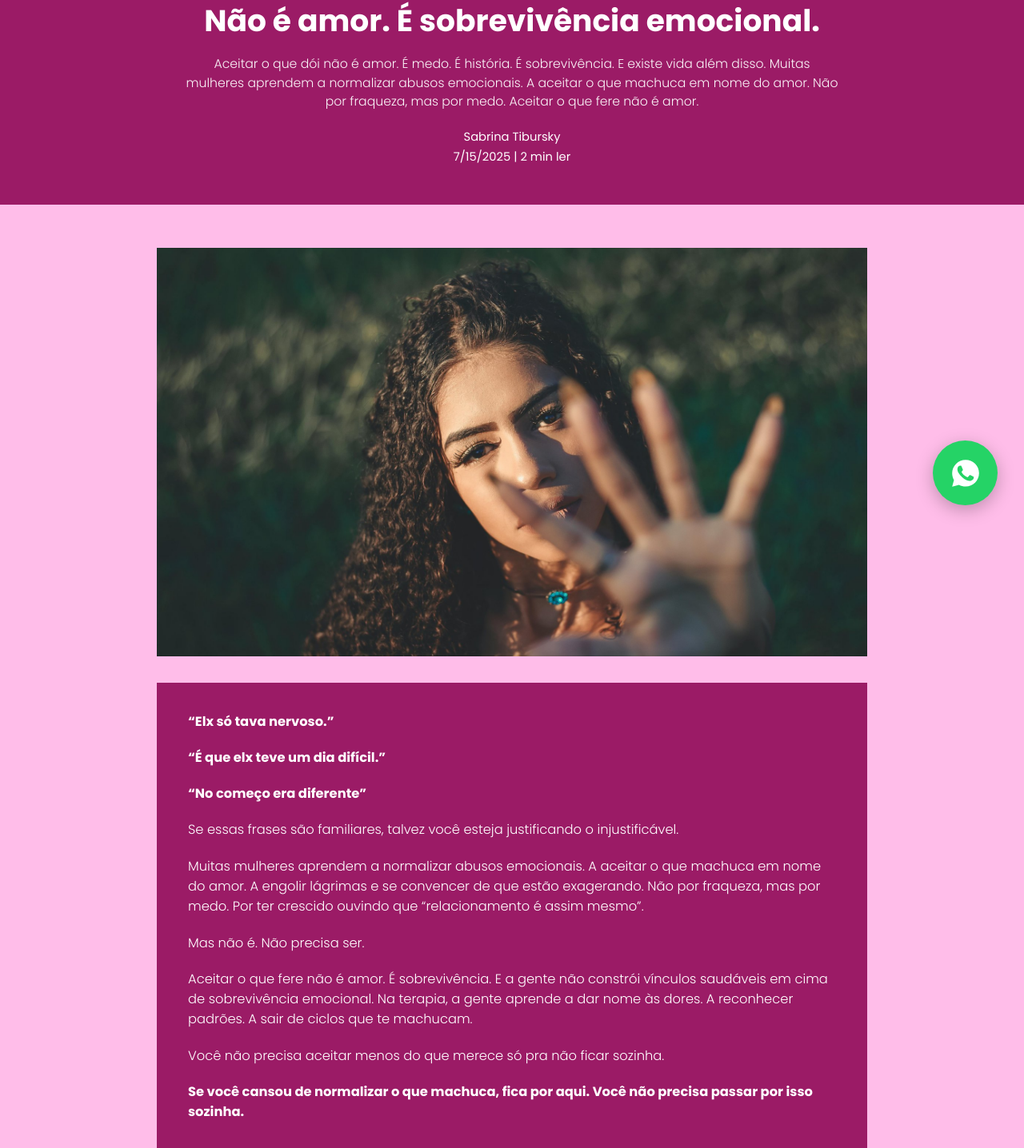
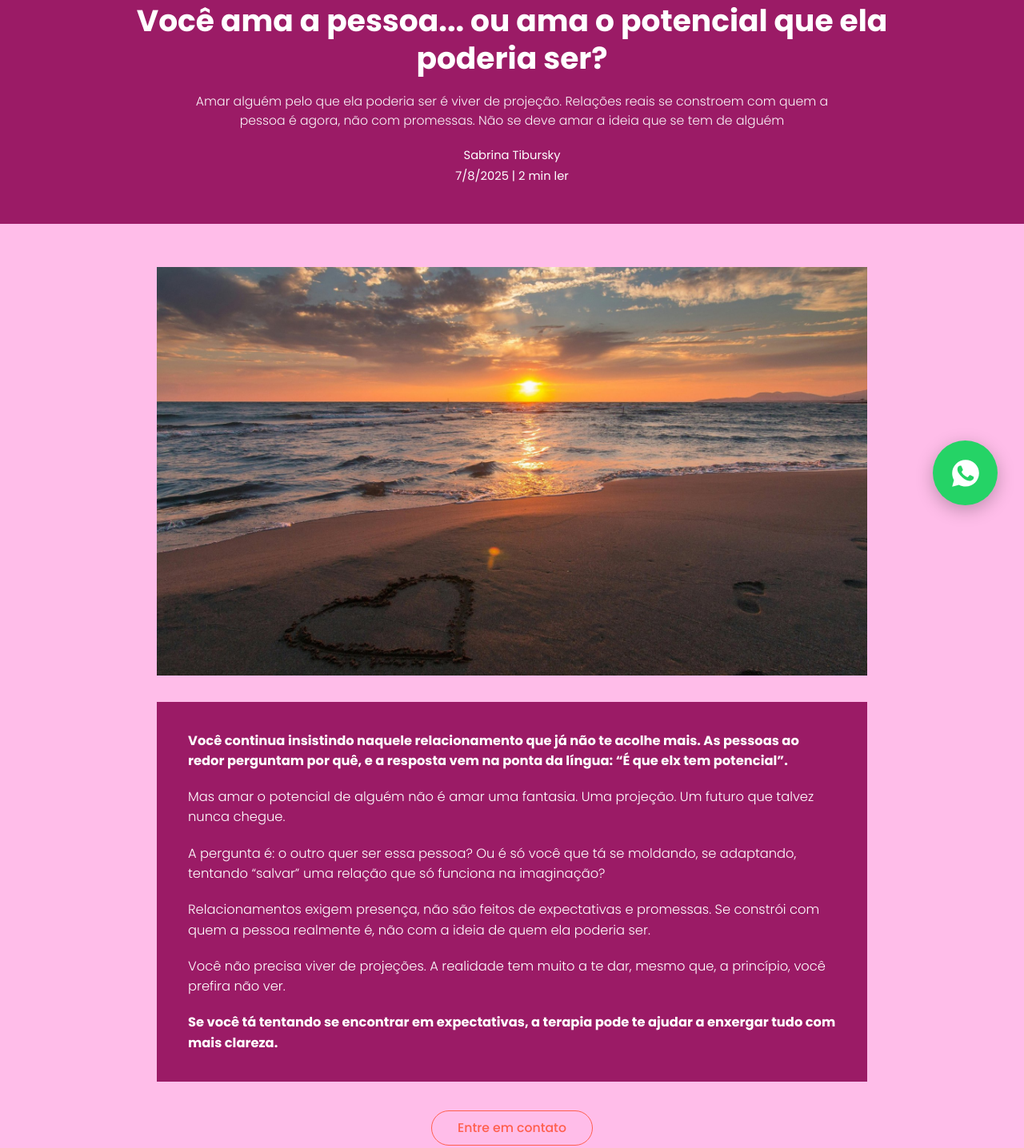
Before and after one commit to psisabrinatibursky/sabrinatibursky, a plain HTML site: page blog/voce-ama-a-pessoa-ou-ama-o-potencial-que-ela-poderia-ser.html in a window 1280 px wide. Shown: the part 135-1571 px from the top of the page at 80% size. Drawn offline with Linux system fonts and the light colour scheme.

Commit message:
Update blog post title and content

```diff
--- a/blog/voce-ama-a-pessoa-ou-ama-o-potencial-que-ela-poderia-ser.html
+++ b/blog/voce-ama-a-pessoa-ou-ama-o-potencial-que-ela-poderia-ser.html
@@ -58,14 +58,14 @@
   <section class="post-hero-banner reveal-item">
     <div class="container post-hero-container">
       <h1 class="post-hero-title">
-        Não é amor. É sobrevivência emocional.
+        Você ama a pessoa... ou ama o potencial que ela poderia ser?
       </h1>
       <p class="post-hero-subtitle">
-        Aceitar o que dói não é amor. É medo. É história. É sobrevivência. E existe vida além disso. Muitas mulheres aprendem a normalizar abusos emocionais. A aceitar o que machuca em nome do amor. Não por fraqueza, mas por medo. Aceitar o que fere não é amor.
+        Amar alguém pelo que ela poderia ser é viver de projeção. Relações reais se constroem com quem a pessoa é agora, não com promessas. Não se deve amar a ideia que se tem de alguém
       </p>
       <div class="post-hero-meta">
         <span>Sabrina Tibursky</span>
-        <span>7/15/2025 | 2 min ler</span>
+        <span>7/8/2025 | 2 min ler</span>
       </div>
     </div>
   </section>
@@ -75,45 +75,33 @@
     <div class="container post-body-container reveal-item">
       <!-- Imagem de Destaque -->
       <div class="post-featured-image">
-        <img src="../imagens/blog-5.jpg" alt="">
+        <img src="../imagens/blog-6.jpg" alt="">
       </div>
 
       <!-- Caixa Roxa com o Texto do Artigo -->
       <div class="post-content-purple-box">
         <p><strong>
-          “Elx só tava nervoso.”
-        </strong></p>
-
-        <p><strong>
-          “É que elx teve um dia difícil.”
-        </strong></p>
-
-        <p><strong>
-          “No começo era diferente”
+          Você continua insistindo naquele relacionamento que já não te acolhe mais. As pessoas ao redor perguntam por quê, e a resposta vem na ponta da língua: “É que elx tem potencial”.
         </strong></p>
 
         <p>
-          Se essas frases são familiares, talvez você esteja justificando o injustificável.
+          Mas amar o potencial de alguém não é amar uma fantasia. Uma projeção. Um futuro que talvez nunca chegue.
         </p>
 
         <p>
-          Muitas mulheres aprendem a normalizar abusos emocionais. A aceitar o que machuca em nome do amor. A engolir lágrimas e se convencer de que estão exagerando. Não por fraqueza, mas por medo. Por ter crescido ouvindo que “relacionamento é assim mesmo”.
+          A pergunta é: o outro quer ser essa pessoa? Ou é só você que tá se moldando, se adaptando, tentando “salvar” uma relação que só funciona na imaginação?
         </p>
 
         <p>
-          Mas não é. Não precisa ser.
+          Relacionamentos exigem presença, não são feitos de expectativas e promessas. Se constrói com quem a pessoa realmente é, não com a ideia de quem ela poderia ser.
         </p>
 
         <p>
-          Aceitar o que fere não é amor. É sobrevivência. E a gente não constrói vínculos saudáveis em cima de sobrevivência emocional. Na terapia, a gente aprende a dar nome às dores. A reconhecer padrões. A sair de ciclos que te machucam.
-        </p>
-
-        <p>
-          Você não precisa aceitar menos do que merece só pra não ficar sozinha.
+          Você não precisa viver de projeções. A realidade tem muito a te dar, mesmo que, a princípio, você prefira não ver.
         </p>
 
         <p><strong>
-          Se você cansou de normalizar o que machuca, fica por aqui. Você não precisa passar por isso sozinha.
+          Se você tá tentando se encontrar em expectativas, a terapia pode te ajudar a enxergar tudo com mais clareza.
         </strong></p>
       </div>
 
```
